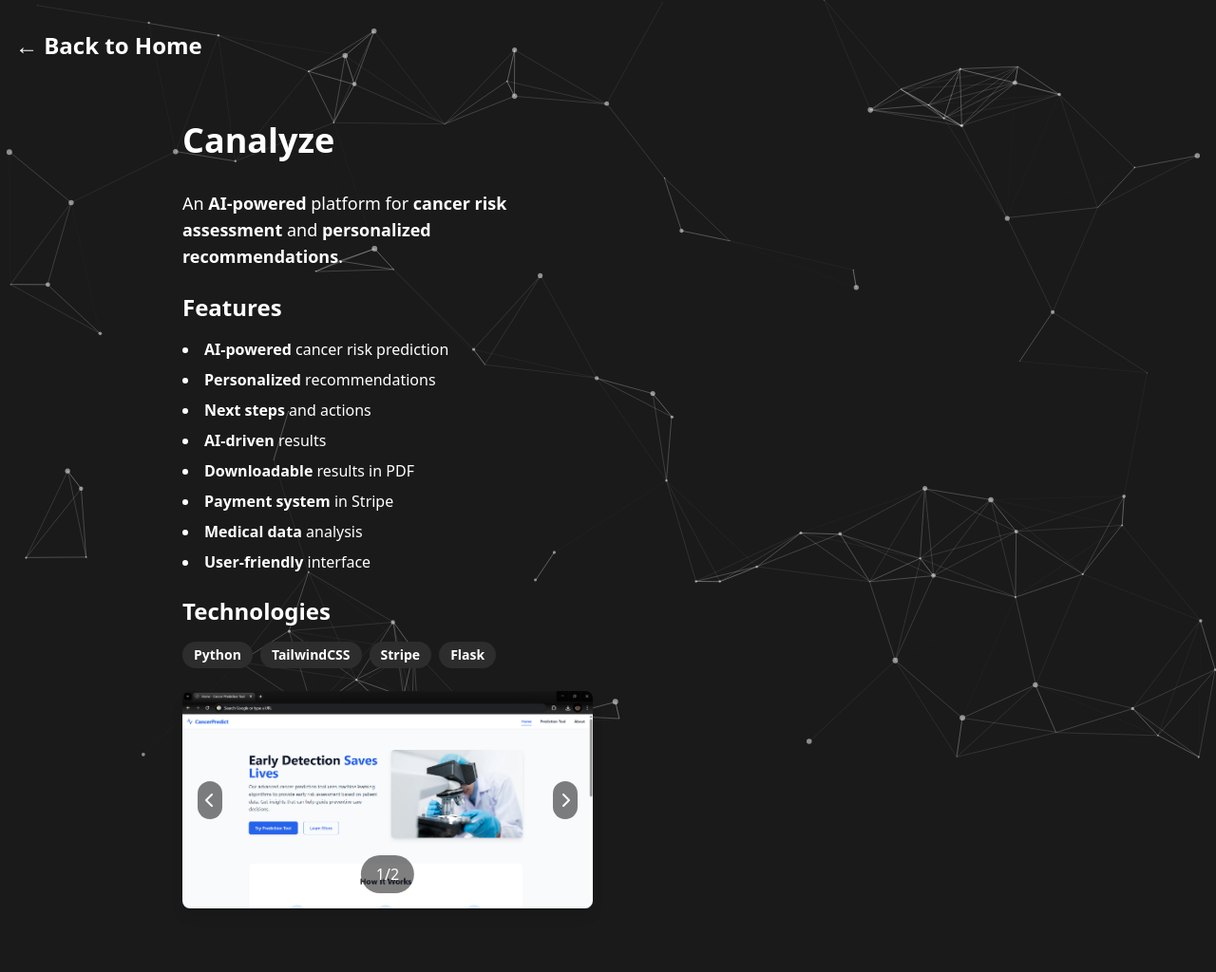
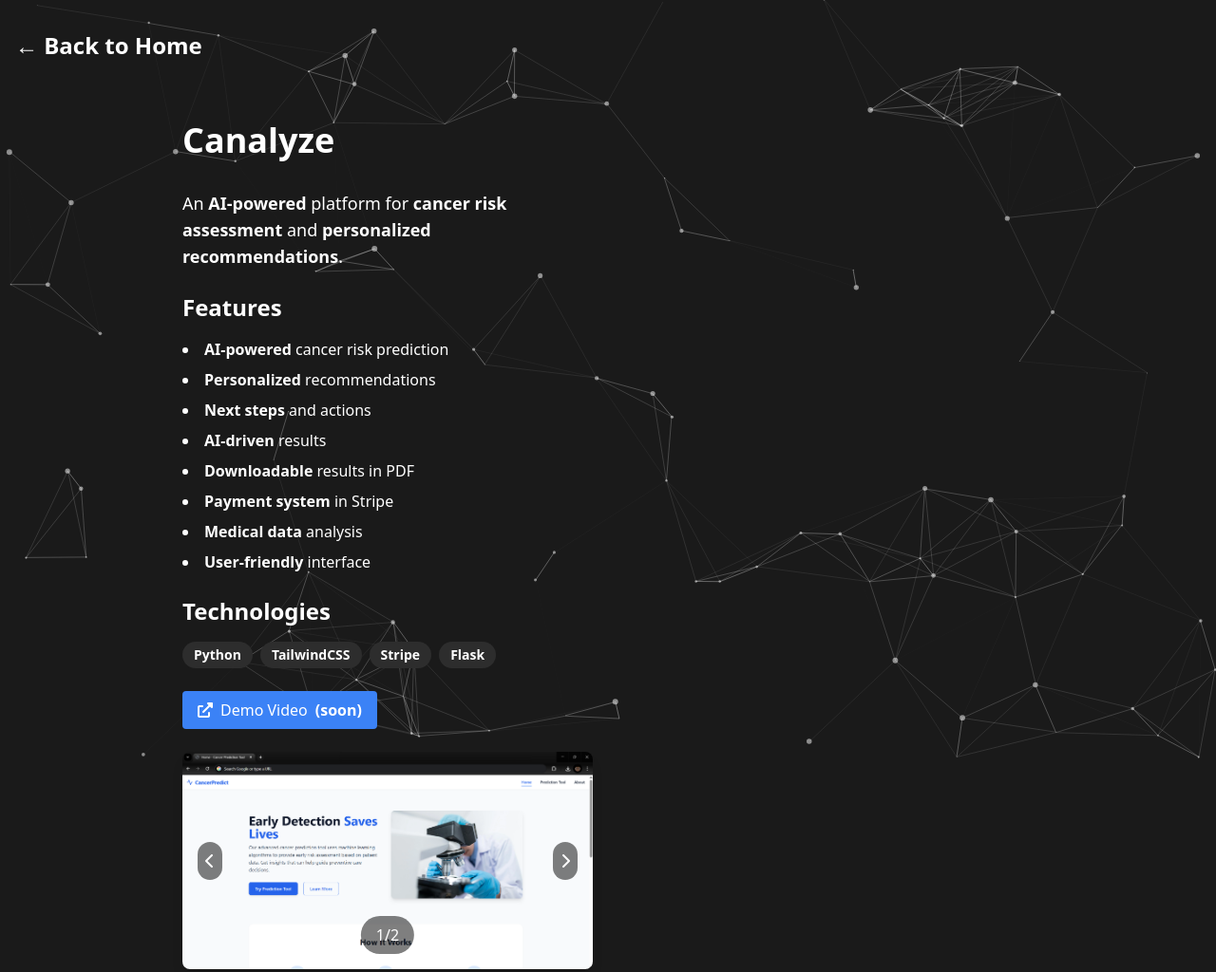
Before and after one commit to jimmydin7/portfolio, a website built with Vite: page canalyze.html in a window 1280 px wide. Shown: the top 1024 px of the page at 95% size. Built offline with nearby package versions, Linux system fonts and the light colour scheme.

Commit message:
Update canalyze.html

```diff
--- a/canalyze.html
+++ b/canalyze.html
@@ -68,6 +68,11 @@
               </div>
 
               <div class="flex gap-4">
+
+                <a href="#" target="_blank" class="inline-flex items-center gap-2 px-4 py-2 bg-accent hover:bg-blue-600 transition-colors rounded">
+                  <i class="fas fa-external-link-alt"></i> Demo Video <b>(soon)</b>
+                </a>
+            </div>
 
 
             <div class="space-y-4">
```
